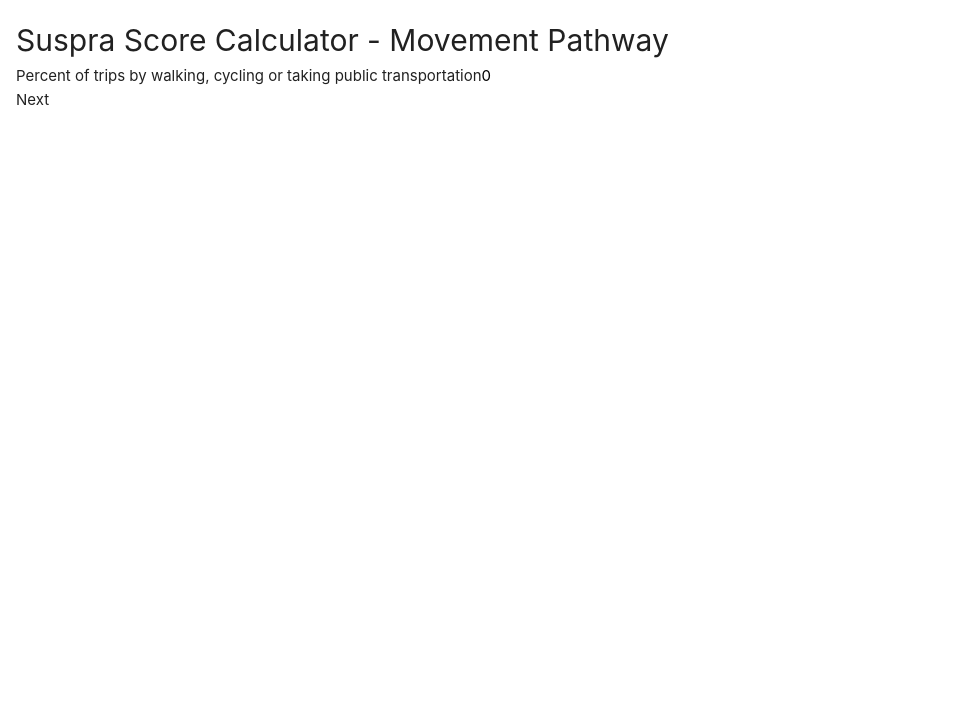
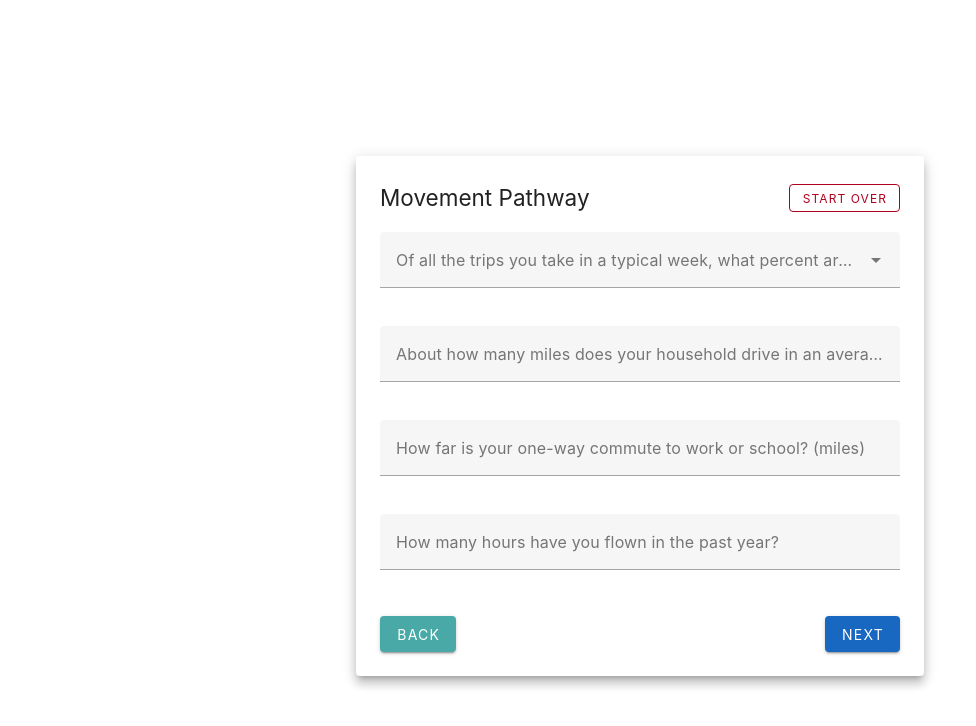
Before and after one commit to ianhorchata/SuspraIndicators, a Vue app: page /movement in a window 1280 px wide. Shown: the top 726 px of the page, without its empty margins (0-976 px from the left). Built offline with nearby package versions, Linux system fonts and the light colour scheme.

Commit message:
Add movement pathway

```diff
--- a/src/views/HabitatView.vue
+++ b/src/views/HabitatView.vue
@@ -80,7 +80,7 @@
 
 function onNext() {
   // Save data to IndexedDB (optional, can be expanded)
-  router.push({ name: 'score' })
+  router.push({ name: 'movement' })
 }
 function onBack() {
   router.push({ name: 'energy' })
--- a/src/views/MovementView.vue
+++ b/src/views/MovementView.vue
@@ -1,21 +1,131 @@
 <script setup>
-  import { useRouter } from 'vue-router'
-  import { suspra } from '../suspra'
+import { ref } from 'vue'
+import { useRouter } from 'vue-router'
+import { openDB } from 'idb'
 
-  const router = useRouter()
+const router = useRouter()
 
-  function nextPathway() {
-    router.push({ name: 'energy' })
+const m1 = ref(null)
+const m3 = ref('')
+const m4 = ref('')
+const m5 = ref('')
+const m6 = ref(null)
+const m6Other = ref('')
+const m7 = ref('')
+
+const m1Options = [
+  { text: '0-25%', value: 1 },
+  { text: '26-50%', value: 2 },
+  { text: '51-75%', value: 3 },
+  { text: '76-100%', value: 4 },
+]
+const m6Options = [
+  { text: 'Gas-powered car or truck (you drive)', value: 1 },
+  { text: 'Electric vehicle (EV) (you drive)', value: 2 },
+  { text: 'Plug-in hybrid (you drive)', value: 3 },
+  { text: 'Motorcycle or scooter', value: 4 },
+  { text: 'Public transit (bus, train, subway)', value: 5 },
+  { text: 'Bicycle', value: 6 },
+  { text: 'Walking', value: 7 },
+  { text: 'Work from home / do not commute', value: 8 },
+  { text: 'Other (please specify)', value: 96 },
+  { text: 'Web Blank', value: 97 },
+]
+
+async function startOver() {
+  try {
+    const suspraDB = await openDB('SuspraDB', 1)
+    if (suspraDB.objectStoreNames.contains('movement')) {
+      await suspraDB.clear('movement')
+    }
+    router.push({ name: 'home' })
+  } catch (error) {
+    router.push({ name: 'home' })
   }
+}
+
+function onNext() {
+  // Save data to IndexedDB (optional, can be expanded)
+  router.push({ name: 'goods' })
+}
+function onBack() {
+  router.push({ name: 'habitat' })
+}
 </script>
 
 <template>
-  <main>
-    <h1>Suspra Score Calculator - Movement Pathway</h1>
-    <p>
-      <label for="movement_percentageTrips">Percent of trips by walking, cycling or taking public transportation</label>
-      <input id="movement_percentageTrips" type="text" v-model="suspra.movement.percentageTrips">
-    </p>
-    <button @click="nextPathway">Next</button>
-  </main>
+  <v-container class="d-flex flex-column align-center justify-center" style="min-height: 100vh; max-width: 600px;">
+    <v-card elevation="8" class="pa-6" style="width: 100%;">
+      <div class="d-flex justify-space-between align-center mb-4">
+        <h2>Movement Pathway</h2>
+        <v-btn color="error" variant="outlined" size="small" @click="startOver">Start Over</v-btn>
+      </div>
+      <form @submit.prevent="onNext">
+        <!-- M1 -->
+        <v-select
+          v-model="m1"
+          :items="m1Options"
+          label="Of all the trips you take in a typical week, what percent are active (meaning walking, biking or taking public transit)?"
+          class="mb-4"
+        />
+        <!-- M3: About how many miles does your household drive in an average month? -->
+        <v-text-field
+          v-model="m3"
+          label="About how many miles does your household drive in an average month?"
+          type="number"
+          min="0"
+          class="mb-4"
+          placeholder="e.g. 1200"
+        />
+        <!-- M4: How far is your one-way commute to work or school? -->
+        <v-text-field
+          v-model="m4"
+          label="How far is your one-way commute to work or school? (miles)"
+          type="number"
+          min="0"
+          class="mb-4"
+          placeholder="e.g. 10"
+        />
+        <!-- M5: Only show if M4 > 0 -->
+        <v-text-field
+          v-if="m4 && Number(m4) > 0"
+          v-model="m5"
+          label="How many days per week do you typically commute to work or school?"
+          type="number"
+          min="0"
+          max="7"
+          class="mb-4"
+          placeholder="e.g. 5"
+        />
+        <!-- M6: Only show if M4 > 0 -->
+        <v-select
+          v-if="m4 && Number(m4) > 0"
+          v-model="m6"
+          :items="m6Options"
+          label="What is your primary mode of transportation for commuting?"
+          class="mb-4"
+        />
+        <!-- M6 Other: Only show if M6 == 96 -->
+        <v-text-field
+          v-if="m6 == 96"
+          v-model="m6Other"
+          label="Please specify your primary mode of transportation:"
+          class="mb-4"
+        />
+        <!-- M7: How many hours have you flown in the past year? -->
+        <v-text-field
+          v-model="m7"
+          label="How many hours have you flown in the past year?"
+          type="number"
+          min="0"
+          class="mb-4"
+          placeholder="e.g. 10"
+        />
+        <div class="d-flex justify-space-between mt-6">
+          <v-btn color="secondary" @click="onBack">Back</v-btn>
+          <v-btn color="primary" type="submit">Next</v-btn>
+        </div>
+      </form>
+    </v-card>
+  </v-container>
 </template>
```
Also changed, not shown: 1 other file (tests, documents, lock files or other folders).
